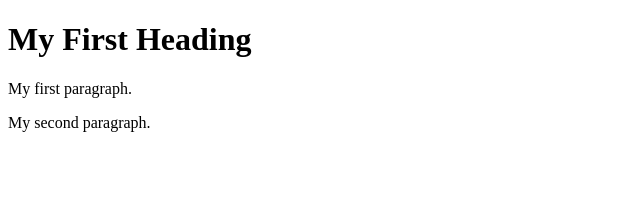
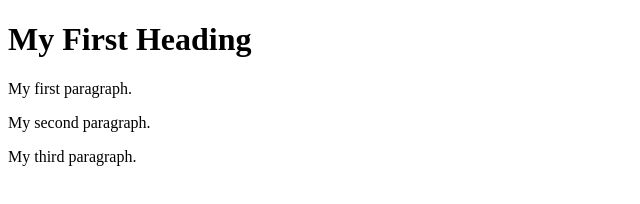
Before and after one commit to amelavm/lab7, a plain HTML site: page index.html in a window 1280 px wide. Shown: the whole page, without its empty margins (0-640 px from the left). Drawn offline with Linux system fonts and the light colour scheme.

Commit message:
Second branch

```diff
--- a/index.html
+++ b/index.html
@@ -10,6 +10,7 @@
     <h1>My First Heading</h1>
     <p>My first paragraph.</p>
     <p>My second paragraph.</p>
+    <p>My third paragraph.</p>
 
 </body>
 
```
